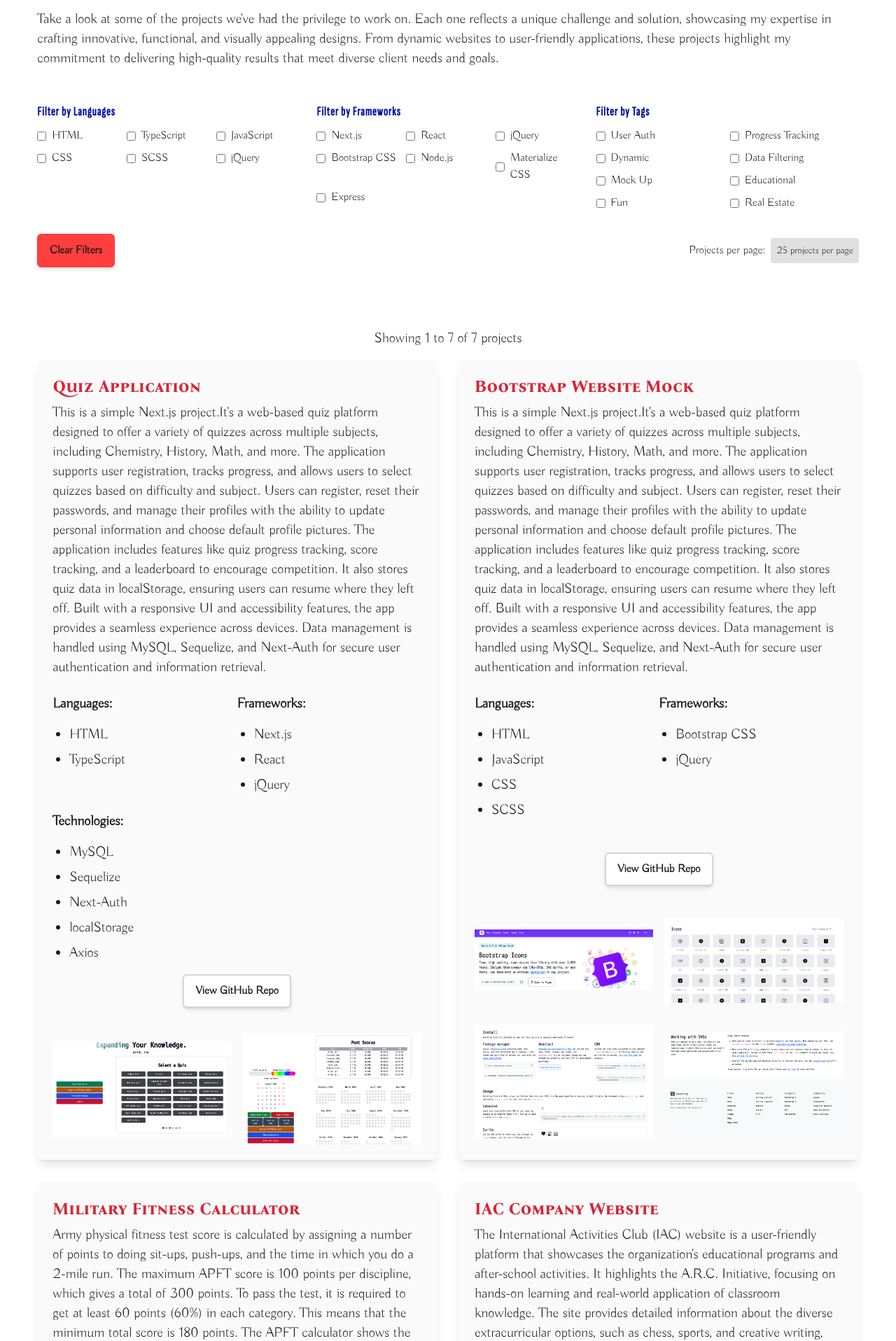
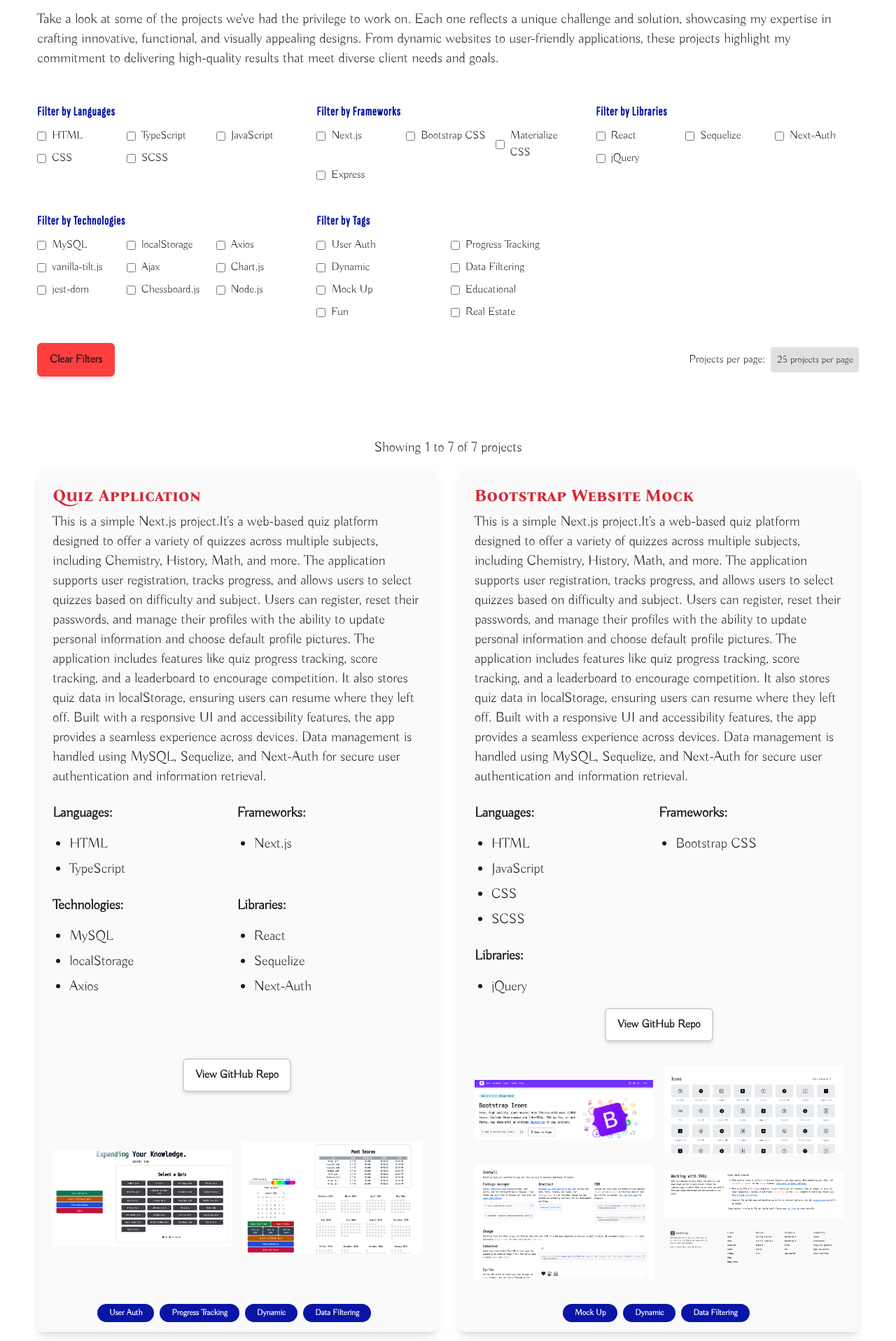
Before and after one commit to tmchuynh/phoenix-code-studio, a Next.js app: page /past-projects in a window 1280 px wide. Shown: the part 248-2164 px from the top of the page at 70% size. Built offline with nearby package versions, Linux system fonts and the light colour scheme.

Commit message:
add projects filtering

```diff
--- a/src/app/careers/page.tsx
+++ b/src/app/careers/page.tsx
@@ -11,7 +11,7 @@ const JobListingsPage: FC = () => {
   const router = useRouter();
 
   return (
-    <main className="w-10/12 md:w-9/12 mx-auto py-10">
+    <main className="w-10/12 md:w-11/12 mx-auto py-6">
       <DynamicBreadcrumb />
       {/* Page Title */}
       <h1 className="text-3xl md:text-4xl lg:text-5xl font-bold text-primary text-center mb-10">
--- a/src/app/contracts/example-company-contract/page.tsx
+++ b/src/app/contracts/example-company-contract/page.tsx
@@ -6,7 +6,7 @@ import { Button } from "@/components/ui/button";
 
 const ServiceAgreementPage = () => {
   return (
-    <main className="w-10/12 md:w-9/12 mx-auto py-10">
+    <main className="w-10/12 md:w-11/12 mx-auto py-6">
       <DynamicBreadcrumb />
       {/* Title */}
       <h1 className="text-3xl md:text-4xl lg:text-5xl font-bold text-primary text-center mb-6">
--- a/src/app/contracts/example-individual-contract/page.tsx
+++ b/src/app/contracts/example-individual-contract/page.tsx
@@ -6,7 +6,7 @@ import DynamicBreadcrumb from "@/components/ui/breadcrumb-dynamic";
 
 const ServiceAgreementPage = () => {
   return (
-    <main className="w-10/12 md:w-9/12 mx-auto py-10">
+    <main className="w-10/12 md:w-11/12 mx-auto py-6">
       <DynamicBreadcrumb />
       {/* Title */}
       <h1 className="text-3xl md:text-4xl lg:text-5xl font-bold text-primary text-center mb-6">
--- a/src/app/past-projects/page.tsx
+++ b/src/app/past-projects/page.tsx
@@ -1,7 +1,8 @@
 "use client";
+import { Badge } from "@/components/ui/badge";
 import DynamicBreadcrumb from "@/components/ui/breadcrumb-dynamic";
 import { Button } from "@/components/ui/button";
-import { Card, CardContent } from "@/components/ui/card";
+import { Card, CardContent, CardFooter } from "@/components/ui/card";
 import {
   DropdownMenu,
   DropdownMenuContent,
@@ -25,6 +26,10 @@ const PastProjectsPage: FC = () => {
   // Filter states
   const [selectedLanguages, setSelectedLanguages] = useState<string[]>([]);
   const [selectedFrameworks, setSelectedFrameworks] = useState<string[]>([]);
+  const [selectedTechnologies, setSelectedTechnologies] = useState<string[]>(
+    []
+  );
+  const [selectedLibraries, setSelectedLibraries] = useState<string[]>([]);
   const [selectedTags, setSelectedTags] = useState<string[]>([]);
   const [filtersCleared, setFiltersCleared] = useState(false);
   const [noResults, setNoResults] = useState(false);
@@ -76,6 +81,22 @@ const PastProjectsPage: FC = () => {
       );
     }
 
+    if (selectedTechnologies.length > 0) {
+      filtered = filtered.filter((project) =>
+        selectedTechnologies.every((technology) =>
+          project.technologies?.includes(technology)
+        )
+      );
+    }
+
+    if (selectedLibraries.length > 0) {
+      filtered = filtered.filter((project) =>
+        selectedLibraries.every(
+          (library) => project.libraries?.includes(library) // Fix: corrected key name
+        )
+      );
+    }
+
     if (selectedTags.length > 0) {
       filtered = filtered.filter((project) =>
         selectedTags.every((tag) => project.tags.includes(tag))
@@ -90,6 +111,8 @@ const PastProjectsPage: FC = () => {
         setTimeout(() => {
           setSelectedLanguages([]);
           setSelectedFrameworks([]);
+          setSelectedTechnologies([]);
+          setSelectedLibraries([]);
           setSelectedTags([]);
         }, 1000);
       }
@@ -111,6 +134,18 @@ const PastProjectsPage: FC = () => {
   const handleFrameworkChange = (framework: string, checked: boolean) => {
     setSelectedFrameworks((prev) =>
       checked ? [...prev, framework] : prev.filter((fw) => fw !== framework)
+    );
+  };
+
+  const handleTechnologyChange = (technology: string, checked: boolean) => {
+    setSelectedTechnologies((prev) =>
+      checked ? [...prev, technology] : prev.filter((t) => t !== technology)
+    );
+  };
+
+  const handleLibrariesChange = (library: string, checked: boolean) => {
+    setSelectedLibraries((prev) =>
+      checked ? [...prev, library] : prev.filter((fw) => fw !== library)
     );
   };
 
@@ -138,13 +173,25 @@ const PastProjectsPage: FC = () => {
   const allFrameworks = Array.from(
     new Set(pastProjects.flatMap((p) => p.frameworks || []))
   );
+  const allTechnologies = Array.from(
+    new Set(pastProjects.flatMap((p) => p.technologies || []))
+  );
+  const allLibraries = Array.from(
+    new Set(pastProjects.flatMap((p) => p.libraries || [])) // Fix: corrected key name
+  );
   const allTags = Array.from(
     new Set(pastProjects.flatMap((p) => p.tags || []))
   );
 
   useEffect(() => {
     handleFilter();
-  }, [selectedLanguages, selectedFrameworks, selectedTags]);
+  }, [
+    selectedLanguages,
+    selectedFrameworks,
+    selectedTags,
+    selectedTechnologies,
+    selectedLibraries,
+  ]);
 
   return (
     <main className="w-10/12 md:w-11/12 mx-auto py-6">
@@ -201,6 +248,48 @@ const PastProjectsPage: FC = () => {
                     className="mr-2"
                   />
                   <label htmlFor={framework}>{framework}</label>
+                </div>
+              ))}
+            </div>
+          </div>
+
+          {/* Libraries Filter */}
+          <div>
+            <h3 className="text-lg font-semibold">Filter by Libraries</h3>
+            <div className="grid grid-cols-2 md:grid-cols-3 lg:grid-cols-2 xl:grid-cols-3 2xl:grid-cols-4 justify-start items-start w-full gap-2">
+              {allLibraries.map((library) => (
+                <div key={library} className="flex items-center">
+                  <input
+                    type="checkbox"
+                    id={library}
+                    checked={selectedLibraries.includes(library)}
+                    onChange={(e) =>
+                      handleLibrariesChange(library, e.target.checked)
+                    }
+                    className="mr-2"
+                  />
+                  <label htmlFor={library}>{library}</label>
+                </div>
+              ))}
+            </div>
+          </div>
+
+          {/* Technologies Filter */}
+          <div>
+            <h3 className="text-lg font-semibold">Filter by Technologies</h3>
+            <div className="grid grid-cols-2 md:grid-cols-3 lg:grid-cols-2 xl:grid-cols-3 2xl:grid-cols-4 justify-start items-start w-full gap-2">
+              {allTechnologies.map((library) => (
+                <div key={library} className="flex items-center">
+                  <input
+                    type="checkbox"
+                    id={library}
+                    checked={selectedTechnologies.includes(library)}
+                    onChange={(e) =>
+                      handleTechnologyChange(library, e.target.checked)
+                    }
+                    className="mr-2"
+                  />
+                  <label htmlFor={library}>{library}</label>
                 </div>
               ))}
             </div>
@@ -357,6 +446,17 @@ const PastProjectsPage: FC = () => {
                           </ul>
                         </div>
                       )}
+
+                      {project.libraries && (
+                        <div>
+                          <p className="font-semibold">Libraries:</p>
+                          <ul>
+                            {project.libraries.map((lib, idx) => (
+                              <li key={idx}>{lib}</li>
+                            ))}
+                          </ul>
+                        </div>
+                      )}
                     </div>
                   </div>
 
@@ -410,6 +510,17 @@ const PastProjectsPage: FC = () => {
                   </div>
                 )}
               </CardContent>
+              <CardFooter className="mx-auto h-fit pb-1">
+                {project.tags.length > 0 && (
+                  <div className="mt-6">
+                    {project.tags.map((tag, index) => (
+                      <Badge key={index} variant={"secondary"} className="mr-2">
+                        {tag}
+                      </Badge>
+                    ))}
+                  </div>
+                )}
+              </CardFooter>
             </Card>
           ))}
         </div>
--- a/src/components/ui/badge.tsx
+++ b/src/components/ui/badge.tsx
@@ -9,11 +9,13 @@ const badgeVariants = cva(
     variants: {
       variant: {
         default:
-          "border-transparent bg-primary text-primary-foreground hover:bg-transparent hover:border-primary",
+          "border-transparent bg-primary text-primary-foreground hover:bg-transparent hover:border-primary hover:text-primary",
         secondary:
-          "border-transparent bg-secondary text-secondary-foreground hover:bg-transparent hover:border-secondary",
+          "border-transparent bg-secondary text-secondary-foreground hover:bg-transparent hover:border-secondary hover:text-secondary",
+        tertiary:
+          "border-transparent bg-tertiary text-tertiary-foreground hover:bg-transparent hover:border-tertiary hover:text-tertiary",
         destructive:
-          "border-transparent bg-destructive text-destructive-foreground hover:bg-transparent hover:border-destructive",
+          "border-transparent bg-destructive text-destructive-foreground hover:bg-transparent hover:border-destructive hover:text-destructive",
         outline: "text-foreground",
       },
     },
--- a/src/lib/constants.ts
+++ b/src/lib/constants.ts
@@ -1051,8 +1051,9 @@ export const pastProjects: Project[] = [
     short: "This Next.js app, a conversion of Quizlet-Plus, offers quizzes in subjects like Chemistry, History, and Math. It features user registration, progress tracking, profile management, and a leaderboard. Data is stored in localStorage, with MySQL, Sequelize, and Next-Auth handling authentication. The app is responsive and includes accessibility features for a seamless experience.",
     tags: ["User Auth", "Progress Tracking", "Dynamic", "Data Filtering"],
     languages: ["HTML", "TypeScript"],
-    frameworks: ["Next.js", "React", "jQuery"],
-    technologies: ["MySQL", "Sequelize", "Next-Auth", "localStorage", "Axios"],
+    frameworks: ["Next.js",],
+    libraries: ["React", "Sequelize", "Next-Auth"],
+    technologies: ["MySQL", "localStorage", "Axios"],
     githubLink: "https://github.com/tmchuynh/knowledge_knockout",
   },
   {
@@ -1063,7 +1064,8 @@ export const pastProjects: Project[] = [
     short: "This Next.js app, a conversion of Quizlet-Plus, offers quizzes in subjects like Chemistry, History, and Math. It features user registration, progress tracking, profile management, and a leaderboard. Data is stored in localStorage, with MySQL, Sequelize, and Next-Auth handling authentication. The app is responsive and includes accessibility features for a seamless experience.",
     tags: ["Mock Up", "Dynamic", "Data Filtering"],
     languages: ["HTML", "JavaScript", "CSS", "SCSS"],
-    frameworks: ["Bootstrap CSS", "jQuery"],
+    frameworks: ["Bootstrap CSS",],
+    libraries: ["jQuery"],
     githubLink: "https://github.com/tmchuynh/Bootstrap-Icon-Mock",
   },
   {
@@ -1073,7 +1075,8 @@ export const pastProjects: Project[] = [
     short: "It is obligatory for US Army service members to go through the fitness test twice a year. It is designed so that soldiers can prove their muscular strength, endurance, and cardiovascular respiratory fitness.",
     tags: ["Educational", "Dynamic"],
     languages: ["JavaScript", "HTML", "CSS"],
-    frameworks: ["Node.js", "jQuery", "Materialize CSS"],
+    frameworks: ["Materialize CSS"],
+    libraries: ["jQuery",],
     technologies: ["vanilla-tilt.js", "Ajax"],
     githubLink: "https://github.com/tmchuynh/Military-Fitness-Calculator",
   },
@@ -1085,8 +1088,9 @@ export const pastProjects: Project[] = [
     short: "The IAC website highlights educational programs, the A.R.C. Initiative, and after-school activities like chess, sports, and creative writing, offering enriching opportunities for students. It’s designed for easy navigation by parents and schools to explore IAC’s services.",
     tags: ["Educational", "Dynamic"],
     languages: ["JavaScript", "HTML", "CSS"],
-    frameworks: ["Node.js", "Express"],
-    technologies: ["Bootstrap CSS", "Chart.js"],
+    frameworks: ["Express", "Bootstrap CSS",],
+    libraries: [],
+    technologies: ["Chart.js"],
     liveLink: "https://iacafterschools.com/",
   },
   {
@@ -1096,7 +1100,8 @@ export const pastProjects: Project[] = [
     short: "The IAC website highlights educational programs, the A.R.C. Initiative, and after-school activities like chess, sports, and creative writing, offering enriching opportunities for students. It’s designed for easy navigation by parents and schools to explore IAC’s services.",
     tags: ["Fun", "Dynamic"],
     languages: ["JavaScript", "HTML", "CSS"],
-    technologies: ["jest-dom", "React"],
+    libraries: ["React"],
+    technologies: ["jest-dom",],
     githubLink: "https://github.com/tmchuynh/Emoji-Finder",
   },
   {
@@ -1109,8 +1114,10 @@ export const pastProjects: Project[] = [
       The code demonstrates how to filter data by importing an agents object from ./data.js. It uses strict mode, establishes a dropdown menu for filtering options, and toggles its visibility when clicked. The glossary module is also imported to display terms dynamically on the page. Each term is iterated over and printed to the screen, allowing users to easily view the glossary content.`,
     short: "The FirstGalaxy NPM version Build Status website showcases the benefits of joining FirstGalaxy Inc., offers resources for starting a real estate career, and connects users to agent listings. The code demonstrates data filtering, toggling dropdown visibility, and dynamically displaying glossary terms imported from ./data.js.",
     tags: ["Real Estate", "Data Filtering", "Dynamic"],
-    languages: ["JavaScript", "HTML", "CSS", "jQuery"],
-    technologies: ["Bootstrap CSS", "Chart.js"],
+    languages: ["JavaScript", "HTML", "CSS"],
+    libraries: ["jQuery"],
+    frameworks: ["Bootstrap CSS",],
+    technologies: ["Chart.js"],
     githubLink: "https://github.com/tmchuynh/firstgalaxy",
   },
   {
--- a/src/lib/interfaces.ts
+++ b/src/lib/interfaces.ts
@@ -66,6 +66,7 @@ export interface Project {
   tags: string[];
   languages: string[];
   frameworks?: string[];
+  libraries?: string[];
   technologies?: string[];
   githubLink?: string;
   liveLink?: string;
```
